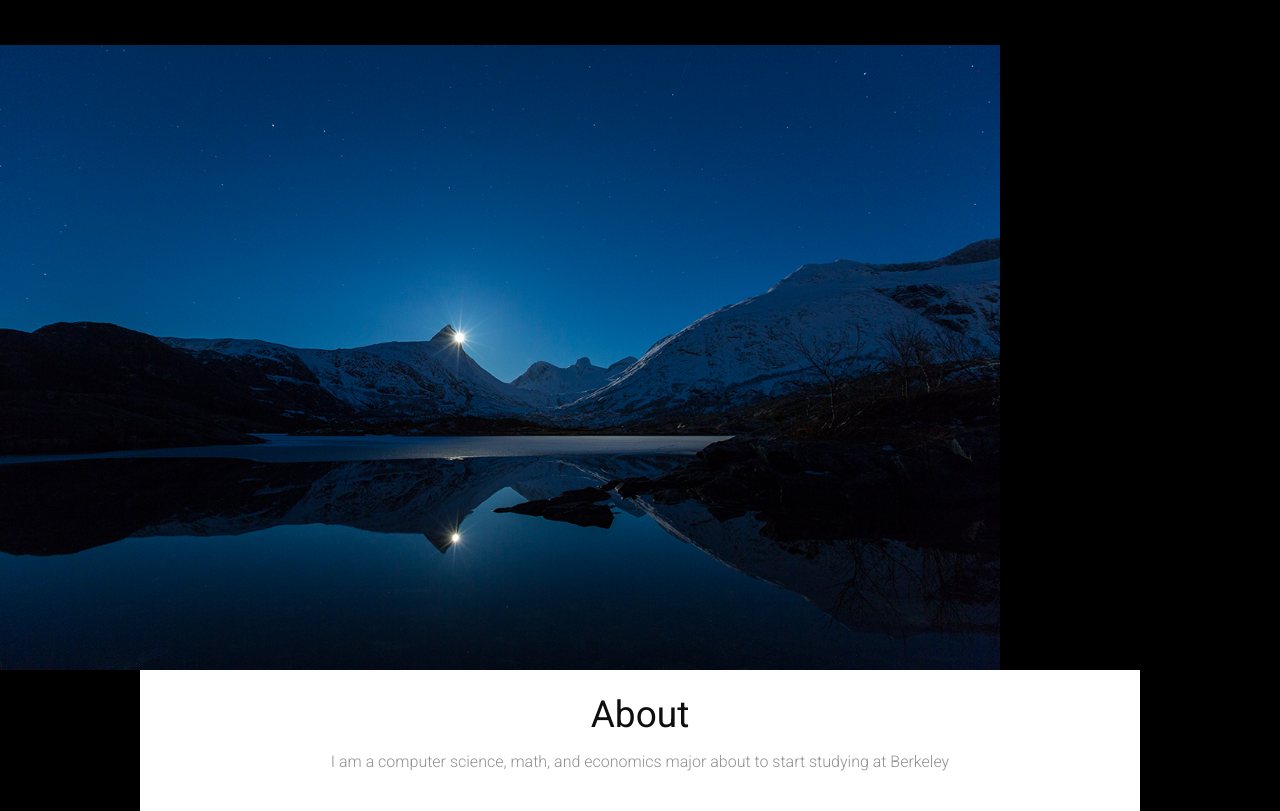
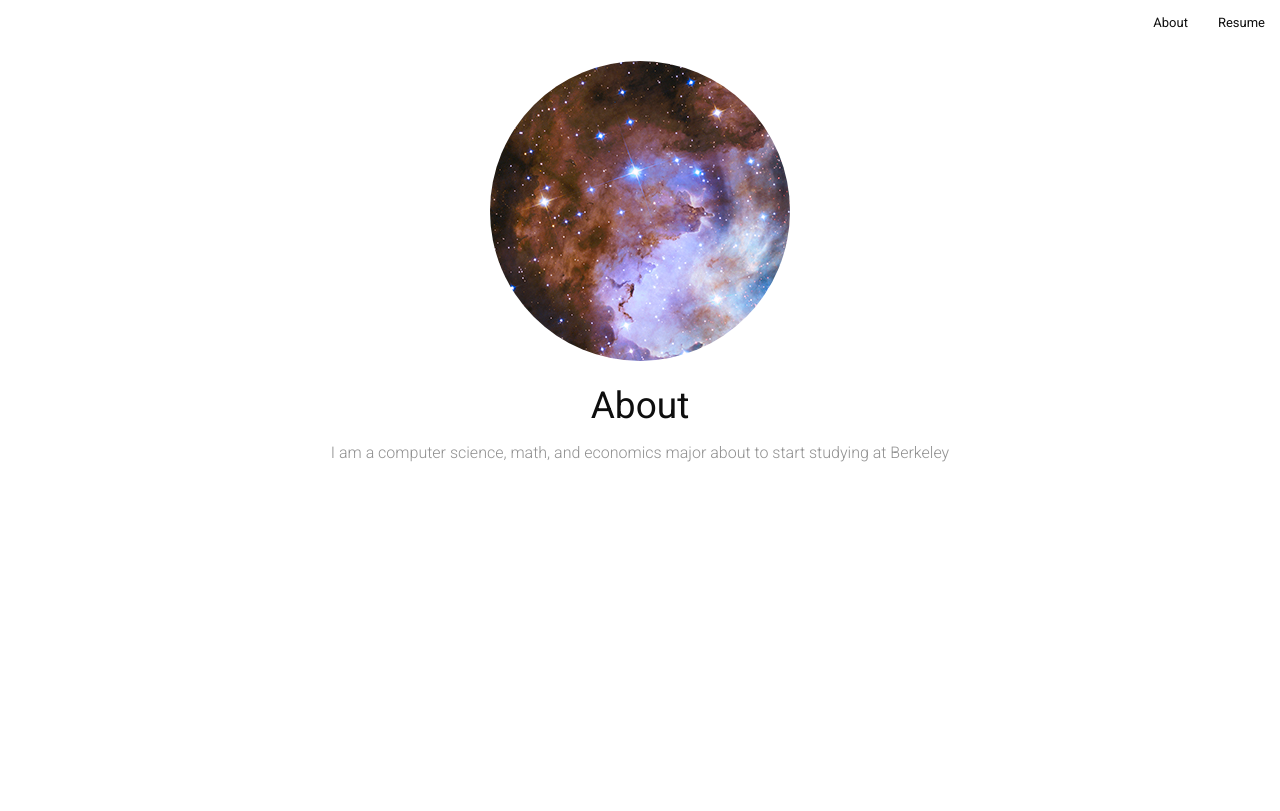
Before and after one commit to Nasafato/nasafato.github.io, a plain HTML site: page index.html in a window 1280 px wide. Drawn offline with Linux system fonts and the light colour scheme; some icons are missing; a web font is replaced by a local one.

Commit message:
Restarted using white background

```diff
--- a/css/app.css
+++ b/css/app.css
@@ -1,7 +1,3 @@
-body {
-  background-color: #000000;
-}
-
 .top-bar.expanded .title-area,
 .contain-to-grid,
 .top-bar,
@@ -11,38 +7,49 @@ body {
 .top-bar-section .dropdown li a,
 .top-bar-section .dropdown li:not(.has-form) a:not(.button),
 .top-bar-section li:not(.has-form) a:not(.button):hover,
-.top-bar-section li:not(.has-form) a:not(.button):hover
+.top-bar-section li:not(.has-form) a:not(.button):hover,
+.top-bar-section .dropdown li:not(.has-form):not(.active) > a:not(.button),
+.top-bar-section .dropdown li.title h5,
+.top-bar-section .dropdown li.parent-link,
+.top-bar-section .dropdown li:not(.has-form):not(.active):hover > a:not(.button),
+.top-bar .toggle-topbar.menu-icon a,
+.top-bar-section ul li:hover:not(.has-form) > a
 {
-  background: transparent;
-font-family: 'Roboto', sans-serif;
-}
-
-.inner-wrap,
-.tab-bar,
-.tab-bar .right-small,
-ul.off-canvas-list li a
-{
-  border: none;
-  background: transparent;
+  background: #FFFFFF;
+  color: #0E0E0E;
   font-family: 'Roboto', sans-serif;
 }
 
-.frontpage-image figure{
-  margin: 0;
-  z-index: -1;
+.top-bar-section ul li a {
+  padding-right: .75em;
 }
 
-.full-width {
-  margin-left: 0;
-  margin-right: 0;
-  padding: 0;
-  width: 100%;
+/* makes menu icon dark grey instead of white */
+.top-bar .toggle-topbar.menu-icon a span::after {
+  box-shadow:
+  0 0 0 1px #0E0E0E,
+  0 7px 0 1px #0E0E0E,
+  0 14px 0 1px #0E0E0E;
+}
+
+
+#celestial{
+  width: 300px;
+  height: 300px;
+  border-radius: 150px;
+  -webkit-border-radius: 150px;
+  -moz-border-radius: 150px;
+  background-image: url("../images/celestial_fireworks_medium_800_1x.jpg");
+  margin-bottom: 1em;
+}
+
+#about {
+  color: #0E0E0E;
+  text-decoration: none;
 }
 
 .about {
   padding: 1em;
-  background: white;
-
 }
 
 .about h2{
--- a/index.html
+++ b/index.html
@@ -6,6 +6,7 @@
   <meta charset="utf-8">
   <!-- If you delete this meta tag World War Z will become a reality -->
   <meta name="viewport" content="width=device-width, initial-scale=1.0">
+
   <title>Alan Gou</title>
 
   <!-- If you are using the CSS version, only link these 2 files, you may add app.css to use for your overrides if you like -->
@@ -14,64 +15,45 @@
 
   <!-- If you are using the gem version, you need this only -->
   <link rel="stylesheet" href="css/app.css">
-  <link href="http://cdnjs.cloudflare.com/ajax/libs/foundicons/3.0.0/foundation-icons.css" rel="stylesheet">
-  <link rel="stylesheet" href="http://weloveiconfonts.com/api/?family=zocial"/>
   <link href='http://fonts.googleapis.com/css?family=Roboto:300,300italic,400' rel='stylesheet' type='text/css'>
 
   <script src="js/vendor/modernizr.js"></script>
 
 </head>
 <body>
-  <div class="off-canvas-wrap" data-offcanvas>
-    <div class="inner-wrap">
-      <nav class="top-bar hide-for-small" data-topbar></nav>
-      <nav class="tab-bar show-for-small">
-        <section class="right-small">
-          <a class="right-off-canvas-toggle menu-icon" href="#"><span></span></a>
+<nav class="top-bar" data-topbar role="navigation">
+  <ul class="title-area">
+    <li class="name"></li>
+     <!-- Remove the class "menu-icon" to get rid of menu icon. Take out "Menu" to just have icon alone -->
+    <li class="toggle-topbar menu-icon"><a href="#"><span></span></a></li>
+  </ul>
+
+  <section class="top-bar-section">
+    <!-- Right Nav Section -->
+    <ul class="right text-right">
+      <li><a href="#about">About</a></li>
+      <li><a href="files/AprilGouResume_April2014.pdf">Resume</a></li>
+    </ul>
+
+    <!-- Left Nav Section -->
+
   </section>
 </nav>
-      <aside class="right-off-canvas-menu">
-        <ul class="off-canvas-list">
-          <li><a href="#">About</a></li>
-          <li><a href="files/AlanGouResume_April2014.pdf">Resume</a></li>
-        </ul>
-      </aside>
-      <section class="main-section">
-        <div class="row frontpage-image full-width">
-          <div class="large-12 columns full-width">
-            <figure class="frontpage-image">
-              <img srcset="
-              images/moon_appears_medium_1x.jpg 1x,
-              images/moon_appears_large_2x.jpg 2x
-              ", src="images/moon_appears_large_2x.jpg">
-            </figure>
-          </div>
-        </div>
-      </section>
-      <a class="exit-off-canvas"></a>
-    </div>
-  </div>
+
 <!-- close the off-canvas menu -->
   <section class="row about">
+    <div id="celestial" class="circular small-4 column small-centered"></div>
     <div class="large-12 column text-center">
-      <h2>About</h2>
+      <h2><a id="about" name="about">About</a></h2>
       <p>I am a computer science, math, and economics major about to start studying at Berkeley</p>
     </div>
   </section>
 
   <script src="js/vendor/jquery.js"></script>
   <script src="js/foundation.min.js"></script>
+  <script src="js/foundation/foundation.topbar.js"></script>
   <script>
-  $(document).foundation({
-    offcanvas : {
-    // Sets method in which offcanvas opens.
-    // [ move | overlap_single | overlap ]
-    open_method: 'overlap',
-    // Should the menu close when a menu link is clicked?
-    // [ true | false ]
-    close_on_click : false
-  }
-});
+    $(document).foundation();
   </script>
 </body>
 </html>
--- a/js/foundation/foundation.topbar.js
+++ b/js/foundation/foundation.topbar.js
@@ -11,7 +11,7 @@
       sticky_class : 'sticky',
       custom_back_text : true,
       back_text : 'Back',
-      mobile_show_parent_link : true,
+      mobile_show_parent_link : false,
       is_hover : true,
       scrolltop : true, // jump to top when sticky nav menu toggle is clicked
       sticky_on : 'all'
```
Also changed, not shown: images/celestial_fireworks_medium_800_1x.jpg (added). Lines whose indentation alone changed are shown as unchanged.
